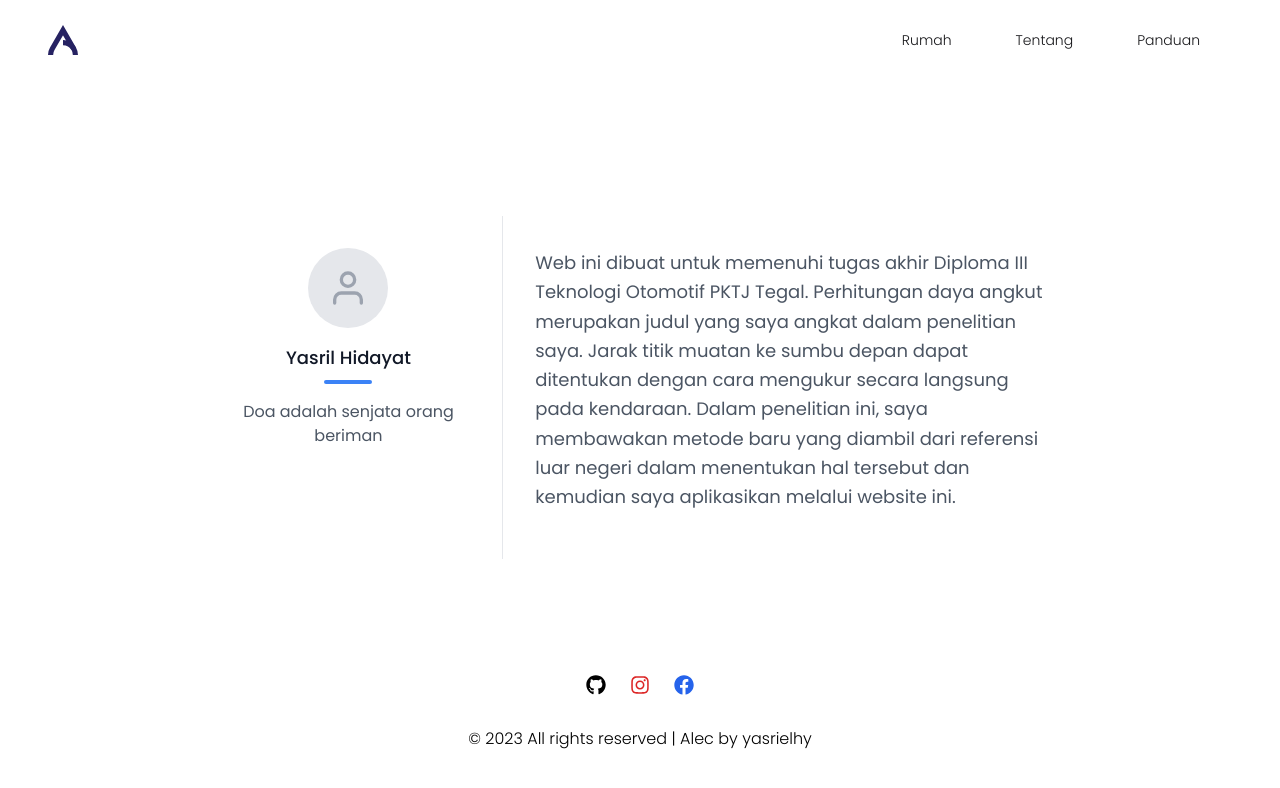
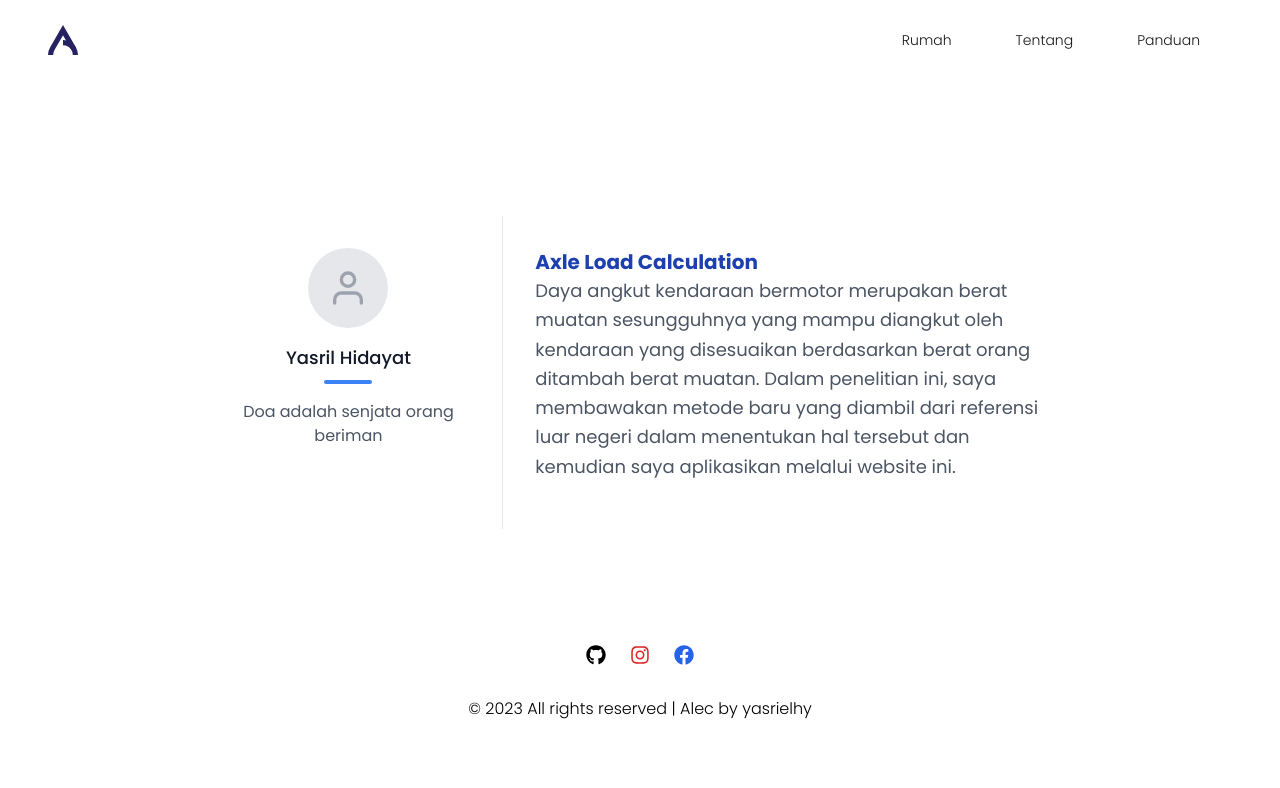
Before and after one commit to yasrielhy/alec, a Next.js app: page /about in a window 1280 px wide. Shown: the top 788 px of the page. Built offline with nearby package versions, Linux system fonts and the light colour scheme.

Commit message:
perbaikan tentang

```diff
--- a/pages/about.js
+++ b/pages/about.js
@@ -23,7 +23,8 @@ export default function About() {
                 </div>
               </div>
               <div class="sm:w-2/3 sm:pl-8 sm:py-8 sm:border-l border-gray-200 sm:border-t-0 border-t mt-4 pt-4 sm:mt-0 text-center sm:text-left">
-                <p class="leading-relaxed text-lg mb-4">Web ini dibuat untuk memenuhi tugas akhir Diploma III Teknologi Otomotif PKTJ Tegal. Perhitungan daya angkut merupakan judul yang saya angkat dalam penelitian saya. Jarak titik muatan ke sumbu depan dapat ditentukan dengan cara mengukur secara langsung pada kendaraan. Dalam penelitian ini, saya membawakan metode baru yang diambil dari referensi luar negeri dalam menentukan hal tersebut dan kemudian saya aplikasikan melalui website ini.</p>
+              <p className="text-2xl font-bold text-blue-800 lg:text-xl">Axle Load Calculation</p>
+                <p class="leading-relaxed text-lg mb-4">Daya angkut kendaraan bermotor merupakan berat muatan sesungguhnya yang mampu diangkut oleh kendaraan yang disesuaikan berdasarkan berat orang ditambah berat muatan. Dalam penelitian ini, saya membawakan metode baru yang diambil dari referensi luar negeri dalam menentukan hal tersebut dan kemudian saya aplikasikan melalui website ini.</p>
               </div>
             </div>
           </div>
```
